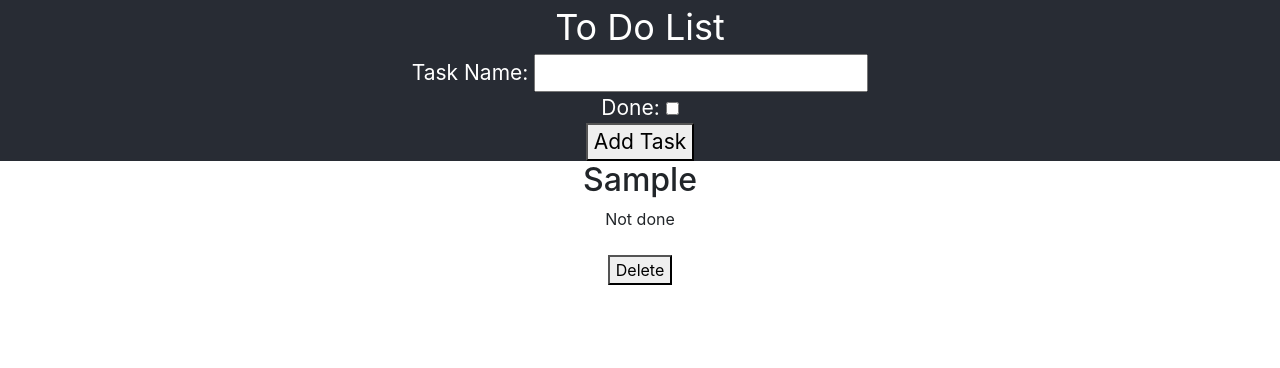
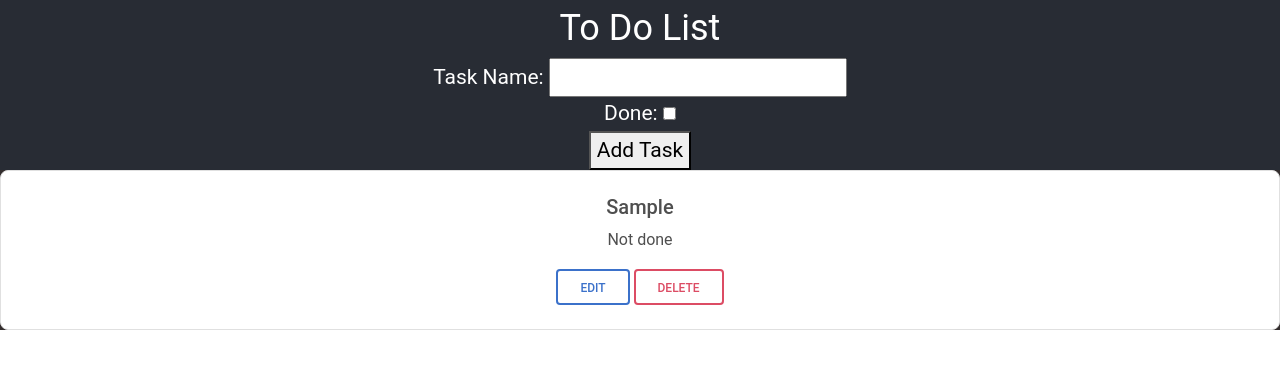
Before and after one commit to craigb0/ToDoList, a React (Create React App) app in the folder to-do-list/: page / in a window 1280 px wide. Both pictures are taken after typing "Sample" into the empty fields and a click on the button "Add Task". Shown: the top 368 px of the page. Built offline with nearby package versions, Linux system fonts and the light colour scheme; no server answers.

Commit message:
Added Edit Button

```diff
--- a/to-do-list/package.json
+++ b/to-do-list/package.json
@@ -9,6 +9,7 @@
 		"@testing-library/user-event": "^13.5.0",
 		"axios": "^1.4.0",
 		"bootstrap": "^5.3.0-alpha3",
+		"mdb-react-ui-kit": "^6.0.0",
 		"react": "^18.2.0",
 		"react-dom": "^18.2.0",
 		"react-redux": "^8.0.5",
--- a/to-do-list/public/index.html
+++ b/to-do-list/public/index.html
@@ -1,5 +1,5 @@
 <!DOCTYPE html>
-<html lang="en">
+<html lang="en" data-bs-theme="dark">
 	<head>
 		<meta charset="utf-8" />
 		<link rel="icon" href="%PUBLIC_URL%/favicon.ico" />
--- a/to-do-list/src/components/ToDoItem.js
+++ b/to-do-list/src/components/ToDoItem.js
@@ -1,27 +1,104 @@
 import {useDispatch} from "react-redux";
 import {removeTask} from "../redux/taskListSlice";
 import {decrement} from "../redux/idSlice";
+import {
+	MDBCard,
+	MDBCardBody,
+	MDBCardTitle,
+	MDBCardText,
+	MDBBtn,
+	MDBModal,
+	MDBModalDialog,
+	MDBModalContent,
+	MDBModalHeader,
+	MDBModalTitle,
+	MDBModalBody,
+	MDBModalFooter,
+} from "mdb-react-ui-kit";
+import {useState} from "react";
+import TaskForm from "./taskForm";
 
 const ToDoItem = (props) => {
 	const dispatch = useDispatch();
+
 	const handleDelClick = () => {
 		dispatch(removeTask(props.id));
 		dispatch(decrement());
 	};
 
+	const [modalVis, setModalVis] = useState(false);
+	const [name, setName] = useState(props.title);
+	const [done, setDone] = useState(props.completed);
+	const [tempName, setTempName] = useState(name);
+	const [tempDone, setTempDone] = useState(done);
+
+	const handleEditClick = () => {
+		setName(tempName);
+		setDone(tempDone);
+		toggleModal();
+	};
+
+	const toggleModal = () => {
+		setModalVis(!modalVis);
+		setTempName(name);
+		setTempDone(done);
+	};
+
 	return (
-		<div classname='ToDoItemBody'>
-			<div className='Title'>
-				<h2>{props.title}</h2>
-			</div>
+		<div className='bg-dark'>
+			<MDBCard shadow='0' border='black' background='Black'>
+				<MDBCardBody>
+					<MDBCardTitle>{name}</MDBCardTitle>
+					<MDBCardText>
+						{done === true ? "Done" : "Not done"}
+					</MDBCardText>
+					<MDBBtn outline onClick={toggleModal}>
+						Edit
+					</MDBBtn>
+					<MDBModal
+						show={modalVis}
+						setShow={setModalVis}
+						tabIndex='-1'
+					>
+						<MDBModalDialog>
+							<MDBModalContent>
+								<MDBModalHeader>
+									<MDBModalTitle>Edit Task</MDBModalTitle>
+									<MDBBtn
+										className='btn-close'
+										color='none'
+										onClick={handleEditClick}
+									></MDBBtn>
+								</MDBModalHeader>
+								<MDBModalBody>
+									<TaskForm
+										title={tempName}
+										completed={tempDone}
+										taskId={props.id}
+										changeName={setTempName}
+										changeDone={setTempDone}
+									/>
+								</MDBModalBody>
 
-			<div className='Completion'>
-				{props.completed === true ? "Done" : "Not done"}
-			</div>
-			<br></br>
-			<div className='DeleteButton'>
-				<button onClick={handleDelClick}>Delete</button>
-			</div>
+								<MDBModalFooter>
+									<MDBBtn
+										color='secondary'
+										onClick={toggleModal}
+									>
+										Close
+									</MDBBtn>
+									<MDBBtn onClick={handleEditClick}>
+										Save changes
+									</MDBBtn>
+								</MDBModalFooter>
+							</MDBModalContent>
+						</MDBModalDialog>
+					</MDBModal>{" "}
+					<MDBBtn outline color='danger' onClick={handleDelClick}>
+						Delete
+					</MDBBtn>
+				</MDBCardBody>
+			</MDBCard>
 		</div>
 	);
 };
--- /dev/null
+++ b/to-do-list/src/components/taskForm.js
@@ -0,0 +1,23 @@
+import {useState} from "react";
+
+const TaskForm = (props) => {
+	return (
+		<div className='TaskForm'>
+			Task Name:{" "}
+			<input
+				type='text'
+				value={props.title}
+				onChange={(e) => props.changeName(e.target.value)}
+			/>
+			<br></br>
+			Done:{" "}
+			<input
+				type='checkbox' //won't uncheck for some reason
+				value={props.completed}
+				onChange={(e) => props.changeDone(e.target.checked)}
+			/>
+		</div>
+	);
+};
+
+export default TaskForm;
```
Also changed, not shown: to-do-list/src/index.js (+4 -3 lines), 1 other file (tests, documents, lock files or other folders).
